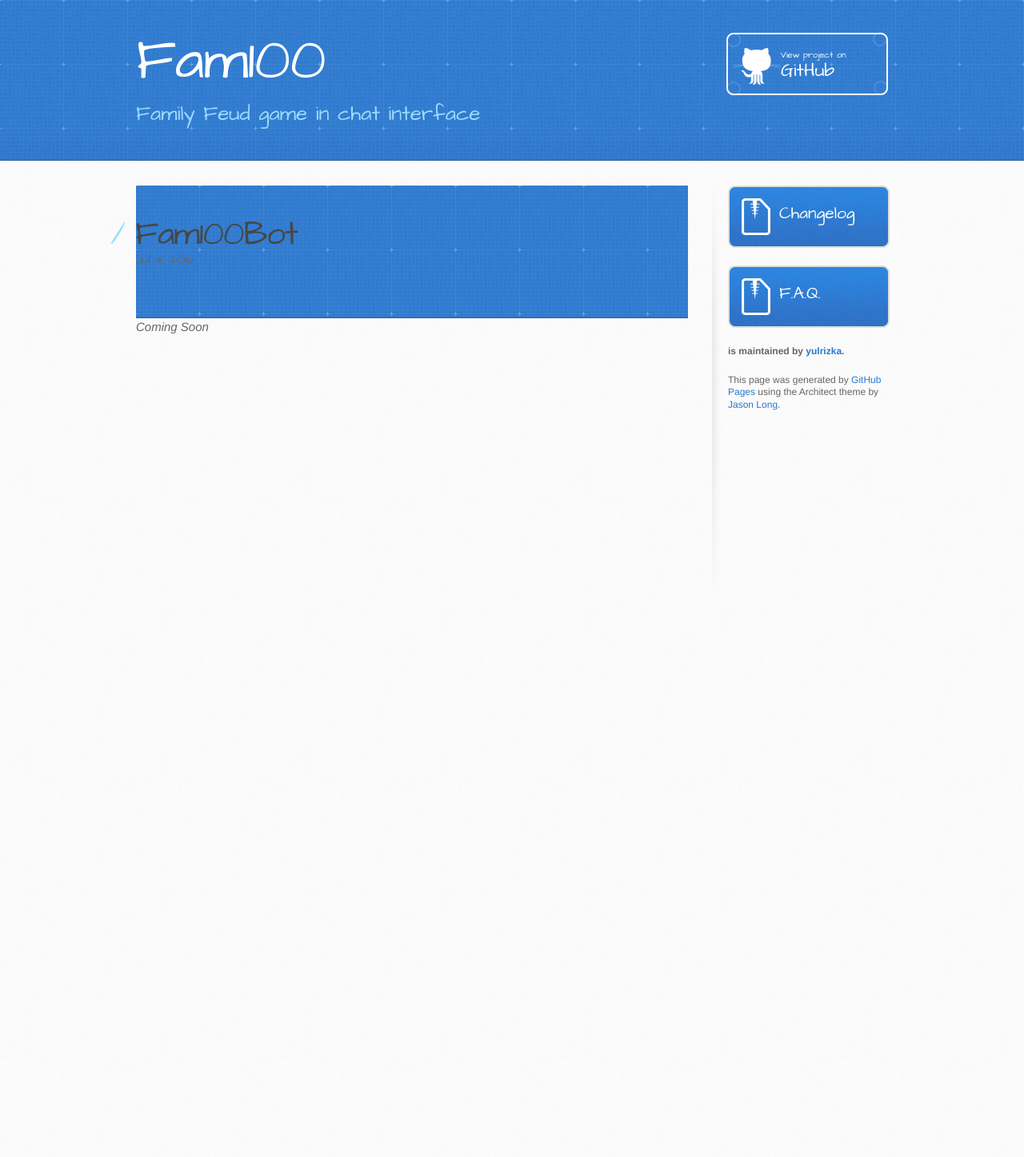
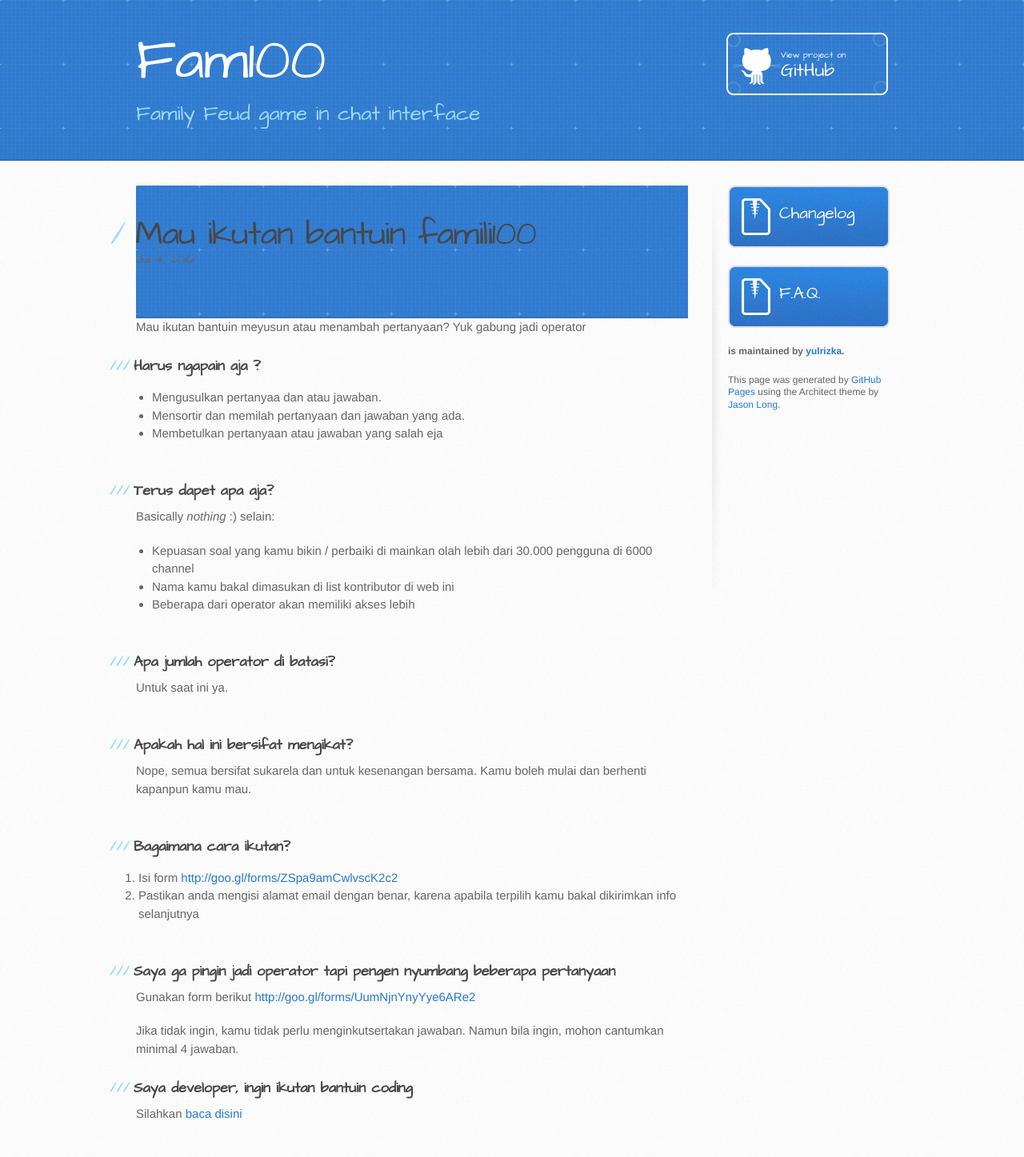
Before and after one commit to yulrizka/fam100, a Jekyll site: the page built from _posts/2016-07-04-fam100.md, in a window 1280 px wide. Shown: the whole page at 80% size. Built offline with Jekyll 4.4.1, drawn with Linux system fonts in a browser that asks for light colours; before the commit the page ends 900 px from its top, so only the background shows below that.

Commit message:
Add post about operator

```diff
--- a/_posts/2016-07-04-fam100.md
+++ b/_posts/2016-07-04-fam100.md
@@ -1,7 +1,49 @@
 ---
 layout: post
 date: 2016-07-04
-title:  "Fam100Bot"
+title:  "Mau ikutan bantuin famili100"
 ---
 
-*Coming Soon*
+Mau ikutan bantuin meyusun atau menambah pertanyaan? Yuk gabung jadi operator
+
+### Harus ngapain aja ?
+
+* Mengusulkan pertanyaa dan atau jawaban.
+* Mensortir dan memilah pertanyaan dan jawaban yang ada.
+* Membetulkan pertanyaan atau jawaban yang salah eja
+<br/><br/>
+
+### Terus dapet apa aja?
+
+Basically *nothing* :) selain:
+
+* Kepuasan soal yang kamu bikin / perbaiki di mainkan olah lebih dari 30.000 pengguna di 6000 channel
+* Nama kamu bakal dimasukan di list kontributor di web ini
+* Beberapa dari operator akan memiliki akses lebih
+<br/><br/>
+
+### Apa jumlah operator di batasi?
+
+Untuk saat ini ya.
+<br/><br/>
+
+### Apakah hal ini bersifat mengikat?
+
+Nope, semua bersifat sukarela dan untuk kesenangan bersama. Kamu boleh mulai dan berhenti kapanpun kamu mau.
+<br/><br/>
+
+### Bagaimana cara ikutan?
+
+1. Isi form [http://goo.gl/forms/ZSpa9amCwlvscK2c2](http://goo.gl/forms/ZSpa9amCwlvscK2c2)
+2. Pastikan anda mengisi alamat email dengan benar, karena apabila terpilih kamu bakal dikirimkan info selanjutnya
+<br/><br/>
+
+### Saya ga pingin jadi operator tapi pengen nyumbang beberapa pertanyaan
+
+Gunakan form berikut [http://goo.gl/forms/UumNjnYnyYye6ARe2]()
+
+Jika tidak ingin, kamu tidak perlu menginkutsertakan jawaban. Namun bila ingin, mohon cantumkan minimal 4 jawaban.
+
+### Saya developer, ingin ikutan bantuin coding
+
+Silahkan [baca disini](http://labs.yulrizka.com/fam100/faq.html#bagaimana-cara-membuat-bot-seperti-ini)
--- a/index.html
+++ b/index.html
@@ -5,7 +5,7 @@ layout: default
   {% for post in site.posts %}
   <li>
   <h1>{{ post.title }}</h1>
-    {{ post.date |  date: '%d %B %d %Y' }}
+    {{ post.date |  date: '%d %B %Y' }}
     <hr/>
     {{ post.content }}
   </li>
```
